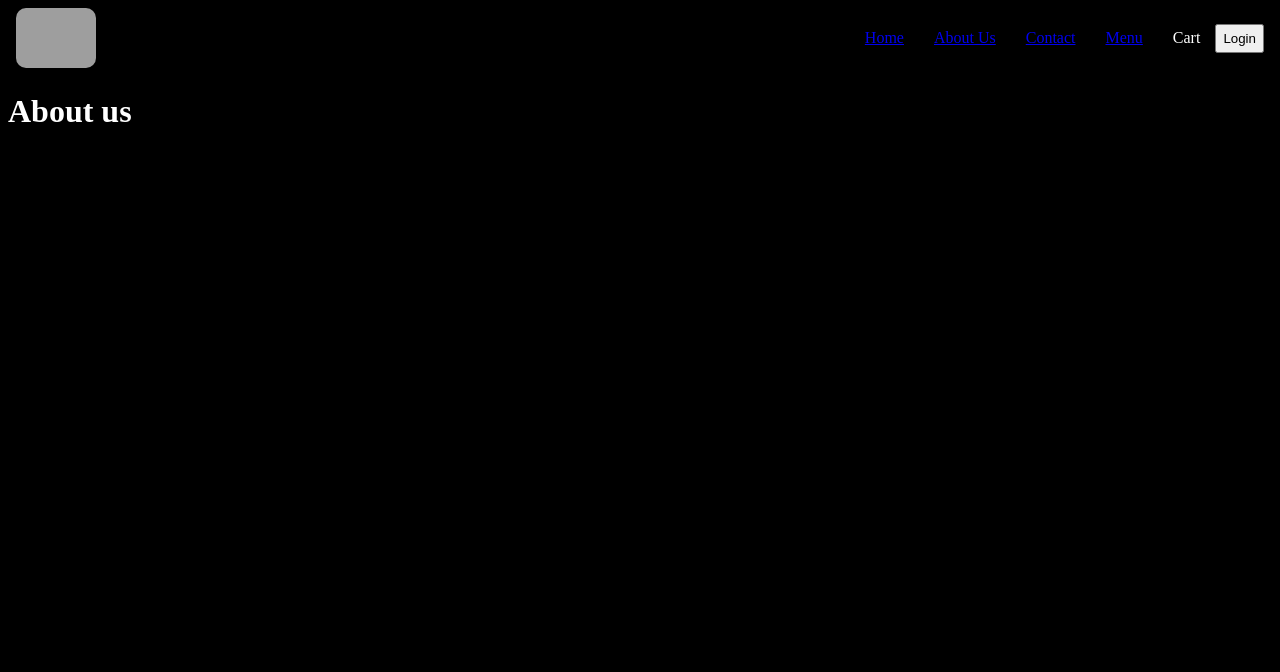
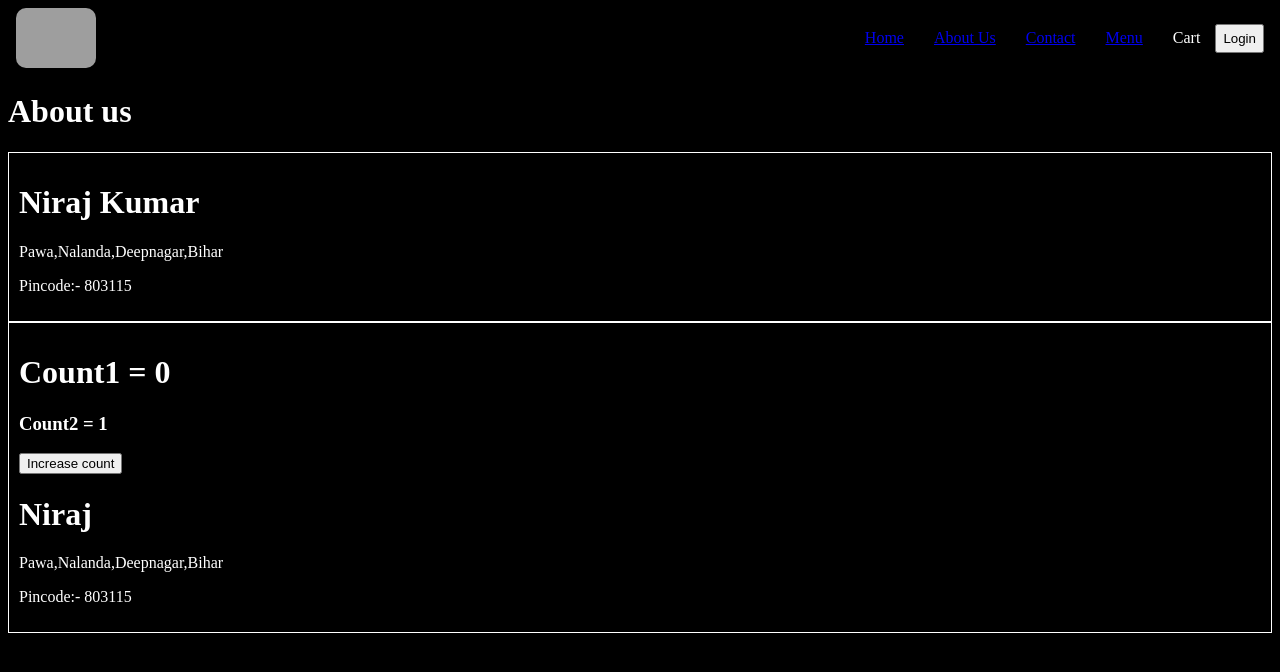
Before and after one commit to Nirajkumar19/Learn-React, a React (Vite) app: page /About in a window 1280 px wide. Shown: the top 672 px of the page. Built offline with nearby package versions, Linux system fonts and the light colour scheme; grey boxes are pictures that could not be loaded.

Commit message:
Class Based Component

```diff
--- a/src/App.js
+++ b/src/App.js
@@ -115,6 +115,7 @@ import About from "./components/About";
 import Contact from "./components/Contact";
 import Error from "./components/Error";
 import RestaurantMenu from "./components/RestaurantMenu";
+import ParentClass from "./components/Parentclass";
 
 
 /*
@@ -224,6 +225,10 @@ const appRouter = createBrowserRouter([
                 element: <RestaurantMenu />
                 // We use "/:id" because usually we see that all the restaurant have diff diff id's so while displaying the menu of different different restaurant we route with the help of id
                 // For example: If Biryani Mahal has id 121 and Amit fast food has id as 131 then for displaying the menu of Biryani mahal we route the page as RestaurantMenu/121, similarly for Amit fast food as RestaurantMenu/131
+            },
+            {
+                path: "/Parent",
+                element: <ParentClass />
             }
         ],
         errorElement: <Error />
--- a/src/components/About.jsx
+++ b/src/components/About.jsx
@@ -1,7 +1,11 @@
+import User from "./User";
+import UserClass from "./UserClass";
 const About = () =>{
     return (
         <div>
             <h1>About us</h1>
+            <User />
+            <UserClass name = {"Niraj"}/>
         </div>
     )
 }
--- /dev/null
+++ b/src/components/Childclass.jsx
@@ -0,0 +1,62 @@
+import  React from "react";
+
+class Childclass extends React.Component{
+    constructor(props){
+        super(props);
+        console.log(this.props.name+ "Child Constructor");
+        this.state = {
+            userInfo:{
+                name:"Some dummy name",
+                location: "Some dummy location"
+            }
+        }
+    }
+
+    componentDidMount(){
+        console.log(this.props.name+"Child Component did mount");
+    }
+    // Let's make an API call, we are making it in componentDidMount
+    async componentDidMount(){
+        const data = await fetch("Any URL which on which we want to API call");
+        const jason = await data.json();
+        this.setState({
+            userInfo: jason
+        })
+    }
+
+    componentDidUpdate(){
+        // This method will call after the setState will finish their work.
+    }
+
+    componentWillUnmount(){
+        // This method is being used for unmount the component.
+        // This method called when we are going from one page to another that means change the component.
+    }
+
+    render(){
+        console.log(this.props.name+"Child render");
+        const {name,address} = this.props;
+        return(
+            <div className="child">
+                <h3>Name : {name}</h3>
+                <p>Address : {address}</p>
+            </div>
+        )
+    }
+}
+
+export default Childclass;
+
+/** Summery
+ * 1) Mounting cycle:-
+ *      Constructor called
+ *      Render called
+ *          During this, HTML contains the dummy data
+ *      Now componentDidMount called
+ *      In that we made an API call
+ *      And along with that we called setState() --> Fill the new data and also it trigger the Updating life cycle
+ * 2) Updating cycle:-
+ *      Render called with the new data
+ *          HTML have the new data
+ *      componentDidUpdate called
+ */
--- /dev/null
+++ b/src/components/Parentclass.jsx
@@ -0,0 +1,86 @@
+import React from "react";
+import Childclass from "./Childclass";
+
+class ParentClass extends React.Component{
+    constructor(props){
+        super(props);
+        console.log("Parent class constructor");
+    }
+
+    componentDidMount(){
+        console.log("Parent class component did mount");
+    }
+    render(){
+        console.log("Parent class render");
+        return(
+            <div className="parent">
+                <h1>Parent Class</h1>
+                {/* <Childclass name = {"Niraj Kumar"} address = {"Pawa,Nalanda,Bihar"}/> */}
+                <Childclass name = {"First"} address = {"Pawa,Nalanda,Bihar"}/>
+                <Childclass name = {"Second"} address = {"Pawa,Nalanda,Bihar"}/>
+            </div>
+        )
+    }
+}
+
+export default ParentClass;
+
+/*-> In a simple way, first constructor of parent class is called then render method of parent class is called and after way in the similar fashion, constructor of child class is called and then render method is called.
+--> It is very simple explanation.
+But,
+react also give one method that is componentdidmount(), which will called when render method will mount/called.
+- So Now the order is "constructor -> render -> componentdidmount"
+
+- Because of this property we make api call inside the componentDidMount() method.
+
+- Now this componentDidMount() method in both parent as well as child component.
+Now the order is :-
+        Parent class constructor
+        Parent class render
+        Child Constructor
+        Child render
+        Child Component did mount
+        Parent class component did mount
+
+You can clearly see the order of parent and child.*/
+
+/**
+ * What will happen if we render two child.
+ * Important Notes:-
+ * The order when we pass two child--
+        Parent class constructor
+        Parent class render
+        FirstChild Constructor
+        FirstChild render
+        SecondChild Constructor
+        SecondChild render
+        FirstChild Component did mount
+        SecondChild Component did mount
+        Parent class component did mount
+
+    If we want to write the order manually with our logic then it will be like
+        Parent class constructor
+        Parent class render
+        FirstChild Constructor
+        FirstChild render
+        FirstChild Component did mount
+        SecondChild Constructor
+        SecondChild render
+        SecondChild Component did mount
+        Parent class component did mount
+
+    But all the component did mount phase will print in the last.
+
+    That's the beauty of react.
+    Because it optimise it, we are getting the different order from what were we expected.
+
+    Now the question is, How?
+
+    First refer to the react life cycle diagram.
+    There you can see that, this cycle is happen in two phase, 1) Render phase --> It contain the constructor and render method 2) Commit Phase --> It contains the Updating the DOM and componentDidMount() method.
+
+    Since DOM Manipulation is so costly, so all the commit phase happen in batches.
+    So they batches up all the componentDidMount() methods of all the children and do the commit at very last at the same time.
+    That's Why we see in the order that all the componentDidMount of all the children in very last.
+
+ */
--- a/src/components/RestaurantMenu.jsx
+++ b/src/components/RestaurantMenu.jsx
@@ -5,7 +5,7 @@ import { useParams } from "react-router-dom";
 const RestaurantMenu = () => {
 
     const [data,setdata] = useState([]);
-    const {id} = useParams(); // This hook will take the id from the path
+    const {id} = useParams(); // This hook will take the id from the router path which we declare
     const fetchMenuData = async () => {
         const menuData = await fetch("https://www.swiggy.com/dapi/menu/pl?page-type=REGULAR_MENU&complete-menu=true&lat=12.89960&lng=80.22090&restaurantId="+id+"&catalog_qa=undefined&isMenuUx4=true&submitAction=ENTER");
         const jsonMenuData = await menuData.json();
--- /dev/null
+++ b/src/components/User.jsx
@@ -0,0 +1,11 @@
+const User = () => {
+    return(
+        <div className="user-card">
+            <h1>Niraj Kumar</h1>
+            <p>Pawa,Nalanda,Deepnagar,Bihar</p>
+            <p>Pincode:- 803115</p>
+        </div>
+    )
+}
+
+export default User;
--- /dev/null
+++ b/src/components/UserClass.jsx
@@ -0,0 +1,61 @@
+import React, { Component } from "react";
+
+class UserClass extends React.Component{
+    constructor(props){ // For getting props we have to use constructor.
+        super(props);
+        // How to use the state variable
+        // this.state is a large object which can hold as many state variable as you want
+        this.state = {
+            count1 : 0, // count1 is state variable and 0 is its inital value
+            count2 : 1
+        }
+    }
+    render(){
+        return(
+            <div className="user-card">
+                {/**Use the state variable */}
+                <h1>Count1 = {this.state.count1}</h1>
+                <h3>Count2 = {this.state.count2}</h3>
+                {/**Now how to update the state variable it means count variable */}
+                {/** Important point :--> Don't update the state variable by directly using count = count+1 there is one method name "setState()"  */}
+                <button onClick={() => {
+                    this.setState({
+                        count1: this.state.count1+1,
+                        count2: this.state.count2+1
+                    })
+                }}>Increase count</button>
+                {/**For using the props we have to use the this keyword */}
+                <h1>{this.props.name}</h1>
+                <p>Pawa,Nalanda,Deepnagar,Bihar</p>
+                <p>Pincode:- 803115</p>
+            </div>
+        )
+    }
+}
+
+export default UserClass;
+
+// Class baesd Component is nothing but a simple javascript class which extend from the React.Component.
+// It has a render() method which will return the element as limke in function based compoent function itself return the element.
+/**
+ * Basic template for class based component.
+
+class UserClass extends React.Component{
+    render(){
+        return(
+            <div className="user-card">
+                <h1>Niraj Kumar</h1>
+                <p>Pawa,Nalanda,Deepnagar,Bihar</p>
+                <p>Pincode:- 803115</p>
+            </div>
+        )
+    }
+}
+ */
+
+// In class based component we have constructor to get the props.
+// Important points about the constructor while getting the Props.
+/**
+ * We must pass that props to parent class with the help of super(props) keyword
+ * Getting onwards, for using the props we have to always use this.props.________
+ */
--- a/style.css
+++ b/style.css
@@ -64,3 +64,8 @@ body{
 .filter{
     margin: 15px 0px;
 }
+
+.user-card{
+    padding: 10px;
+    border: 1px solid white;
+}
```
Also changed, not shown: 1 other file (tests, documents, lock files or other folders).
